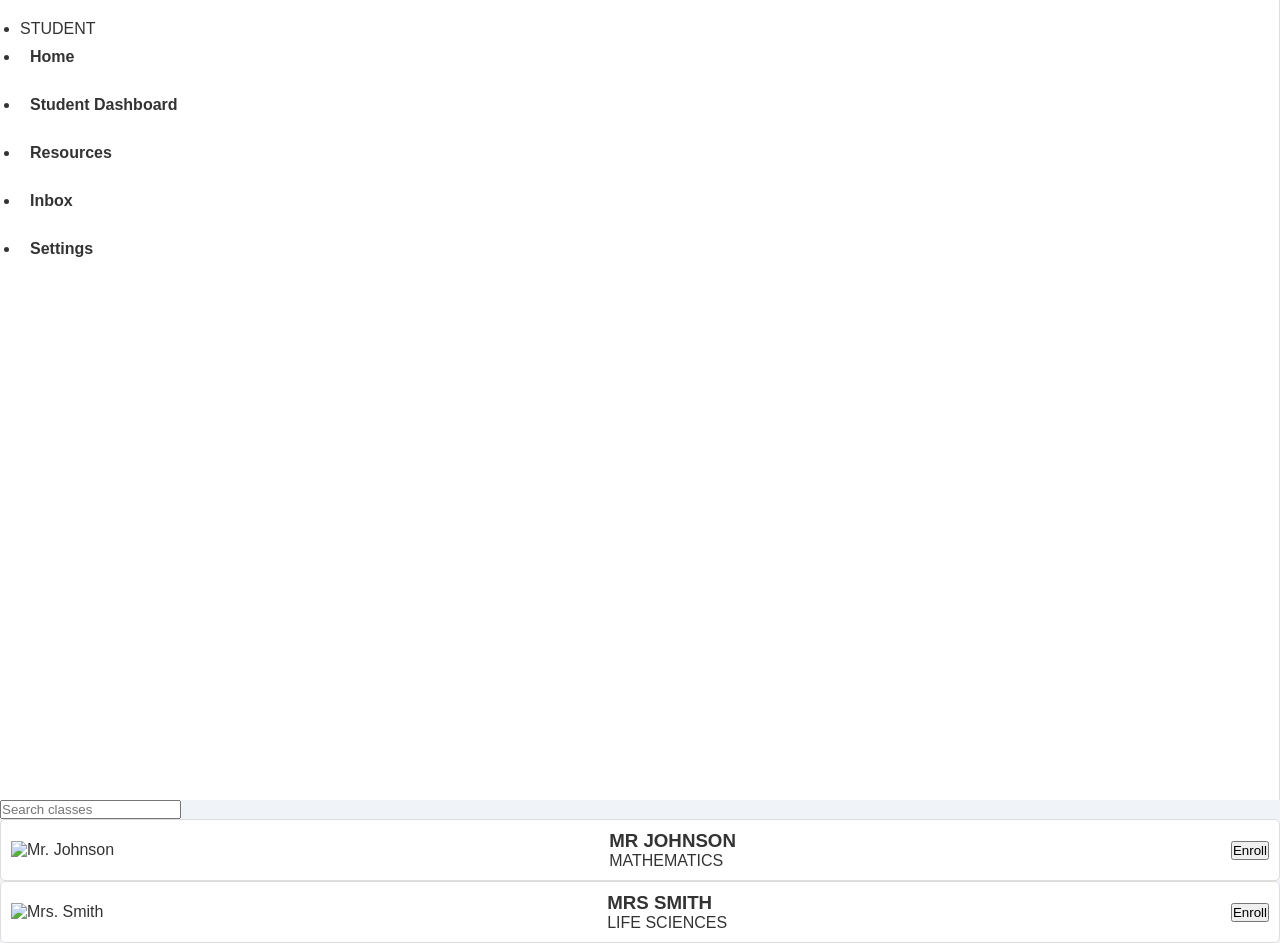
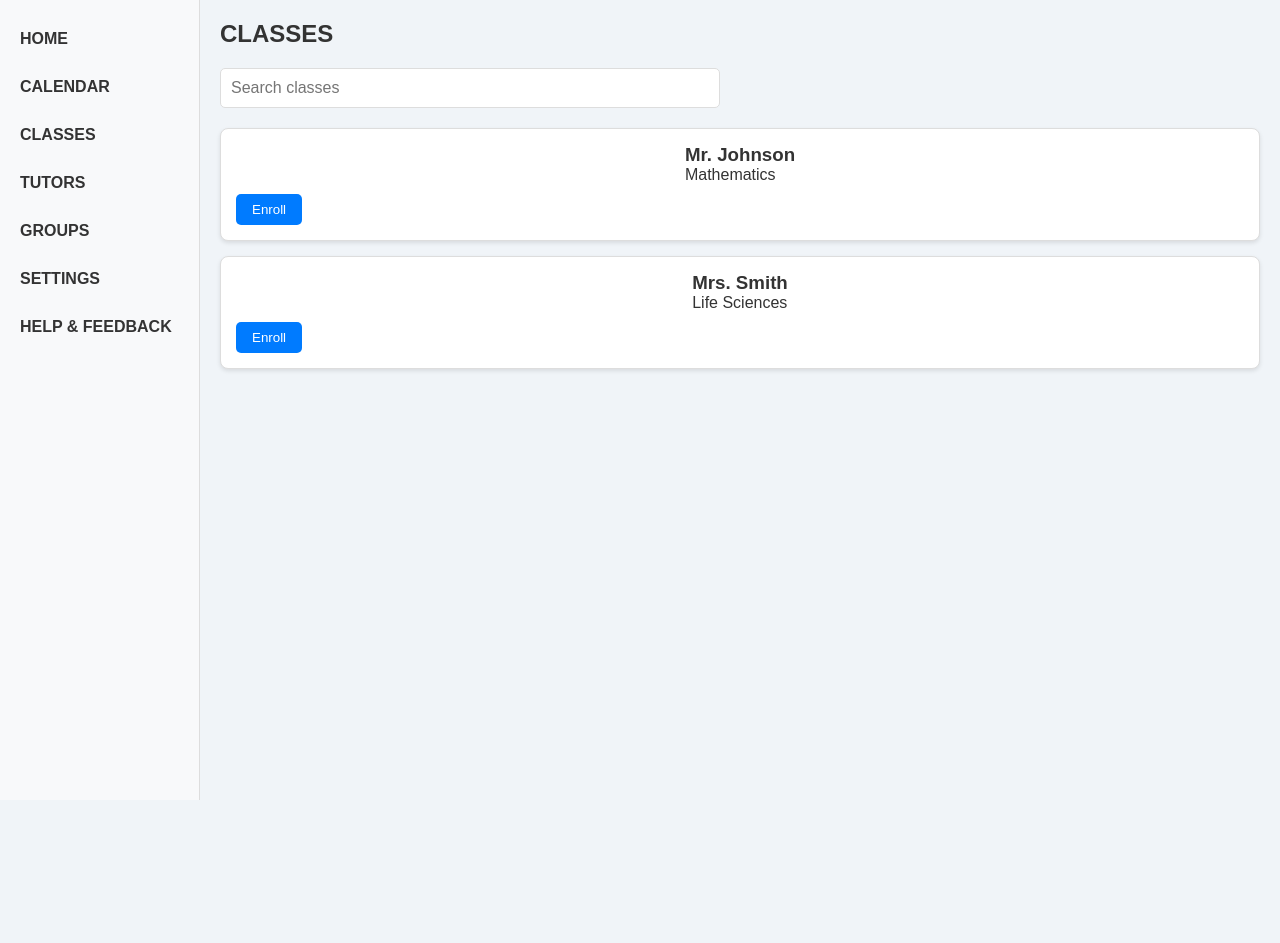
Before and after one commit to JMDavids/nexus-backend, a website: page frontend/public/Classes.html in a window 1280 px wide. After the commit the page ends 800 px from the top, so only its background shows below. Drawn offline with Linux system fonts and the light colour scheme.

Commit message:
created classes and resources

```diff
--- a/frontend/public/Classes.html
+++ b/frontend/public/Classes.html
@@ -3,46 +3,137 @@
 <head>
     <meta charset="UTF-8">
     <meta name="viewport" content="width=device-width, initial-scale=1.0">
-    <title>Classes</title>
+    <title>Classes Page</title>
     <link rel="stylesheet" href="style.css">
+    <style>
+        /* Basic reset and body styling */
+        body {
+            font-family: Arial, sans-serif;
+            margin: 0;
+            padding: 0;
+            display: flex;
+        }
+
+        /* Sidebar styling */
+        .sidebar {
+            width: 200px;
+            background-color: #f8f9fa;
+            padding-top: 20px;
+            height: 100vh;
+            box-shadow: 2px 0 5px rgba(0, 0, 0, 0.1);
+            display: flex;
+            flex-direction: column;
+            align-items: center;
+        }
+        .sidebar a {
+            text-decoration: none;
+            color: #333;
+            font-weight: bold;
+            padding: 10px 0;
+            width: 100%;
+            text-align: center;
+            transition: background-color 0.3s;
+        }
+        .sidebar a:hover {
+            background-color: #e2e6ea;
+        }
+
+        /* Main content styling */
+        .main-content {
+            flex-grow: 1;
+            padding: 20px;
+            background-color: #f0f4f8;
+            display: flex;
+            flex-direction: column;
+        }
+        .welcome-text {
+            font-size: 24px;
+            color: #333;
+            margin-bottom: 20px;
+        }
+
+        /* Search bar styling */
+        .search-bar {
+            padding: 10px;
+            width: 100%;
+            max-width: 500px;
+            border: 1px solid #ddd;
+            border-radius: 5px;
+            margin-bottom: 20px;
+            font-size: 1em;
+        }
+
+        /* Class item styling */
+        .class-item {
+            display: flex;
+            flex-direction: column; /* Change to column layout */
+            background-color: #fff;
+            border: 1px solid #ddd;
+            border-radius: 8px;
+            padding: 15px;
+            margin-bottom: 15px;
+            box-shadow: 0 2px 4px rgba(0, 0, 0, 0.1);
+            transition: transform 0.3s;
+        }
+        .class-item:hover {
+            transform: scale(1.02);
+        }
+        .class-info {
+            margin-bottom: 10px; /* Space between text and button */
+        }
+        .btn-attend {
+            padding: 8px 16px;
+            background-color: #007BFF;
+            color: white;
+            border: none;
+            border-radius: 5px;
+            cursor: pointer;
+            transition: background-color 0.3s;
+            align-self: flex-start; /* Align the button to the start */
+        }
+        .btn-attend:hover {
+            background-color: #0056b3;
+        }
+    </style>
 </head>
 <body>
+
+    <!-- Sidebar -->
     <div class="sidebar">
-        <ul>
-            <li>STUDENT</li>
-            <li><a href="index.html">Home</a></li>
-            <li><a href="student-dashboard.html">Student Dashboard</a></li>
-            <li><a href="Resources.html">Resources</a></li>
-            <li><a href="Student-Inbox.html">Inbox</a></li>
-            <li><a href="Student-settings.html">Settings</a></li>
-        </ul>
+        <a href="#">HOME</a>
+        <a href="#">CALENDAR</a>
+        <a href="#">CLASSES</a>
+        <a href="#">TUTORS</a>
+        <a href="#">GROUPS</a>
+        <a href="#">SETTINGS</a>
+        <a href="#">HELP & FEEDBACK</a>
+    </div>
+
+    <!-- Main Content -->
+    <div class="main-content">
+        <h1 class="welcome-text">CLASSES</h1>
+        <input type="text" placeholder="Search classes" class="search-bar">
+
+        <!-- Class List -->
+        <div class="class-item">
+            <div class="class-info">
+                <h3>Mr. Johnson</h3>
+                <p>Mathematics</p>
+            </div>
+            <button class="btn-attend">Enroll</button>
+        </div>
+
+        <div class="class-item">
+            <div class="class-info">
+                <h3>Mrs. Smith</h3>
+                <p>Life Sciences</p>
+            </div>
+            <button class="btn-attend">Enroll</button>
+        </div>
+
+        <!-- Add other class items similarly -->
 
     </div>
 
-    <div class="content">
-        <div class="search-bar">
-            <input type="text" placeholder="Search classes">
-        </div>
-        <div class="class-list">
-            <!-- BACKEND -->
-            <div class="class-item">
-                <img src="teacher1.jpg" alt="Mr. Johnson">
-                <div class="info">
-                    <h3>MR JOHNSON</h3>
-                    <p>MATHEMATICS</p>
-                </div>
-                <button>Enroll</button>
-            </div>
-            <div class="class-item">
-                <img src="teacher2.jpg" alt="Mrs. Smith">
-                <div class="info">
-                    <h3>MRS SMITH</h3>
-                    <p>LIFE SCIENCES</p>
-                </div>
-                <button>Enroll</button>
-            </div>
-            <!-- Repeat for other teachers -->
-        </div>
-    </div>
 </body>
 </html>
```
Also changed, not shown: frontend/public/Resources.html (+45 -19 lines), frontend/public/student-dashboard.html (+1 -1 lines), frontend/public/tutor-dashboard.html (+1 -2 lines).
